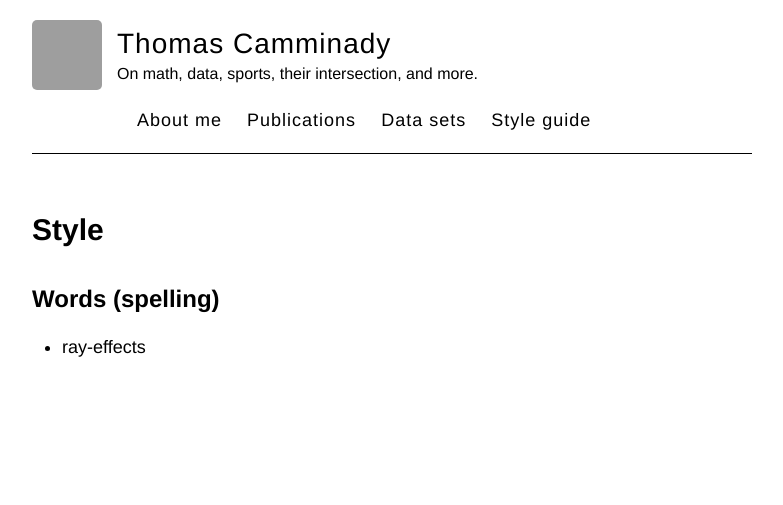
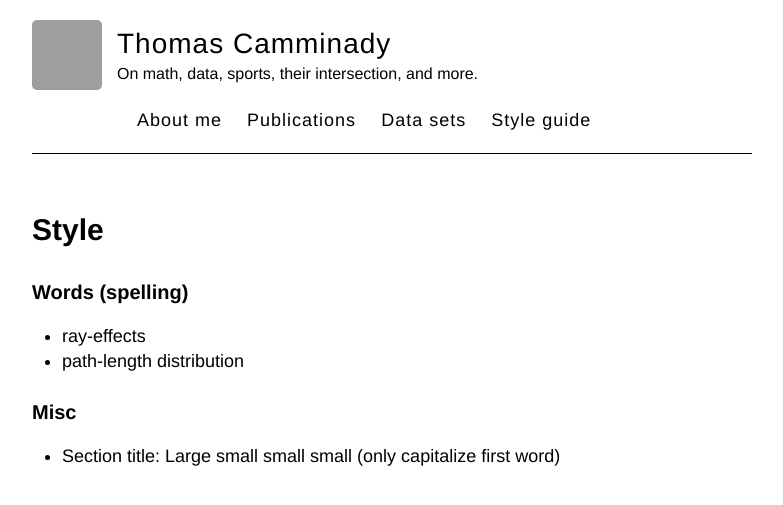
Before and after one commit to camminady/camminady.github.io, a Jekyll site: the page built from pages/style.md, in a window 1280 px wide. Shown: the top 505 px of the page, without its empty margins (248-1031 px from the left). Built offline with Jekyll 4.4.1, drawn with Linux system fonts in a browser that asks for light colours; grey boxes are pictures that could not be loaded.

Commit message:
Adding more

```diff
--- a/pages/style.md
+++ b/pages/style.md
@@ -7,5 +7,10 @@ layout: page
 ---
 
 
-## Words (spelling)
+### Words (spelling)
 - ray-effects
+- path-length distribution
+
+
+### Misc
+- Section title: Large small small small (only capitalize first word)
```
